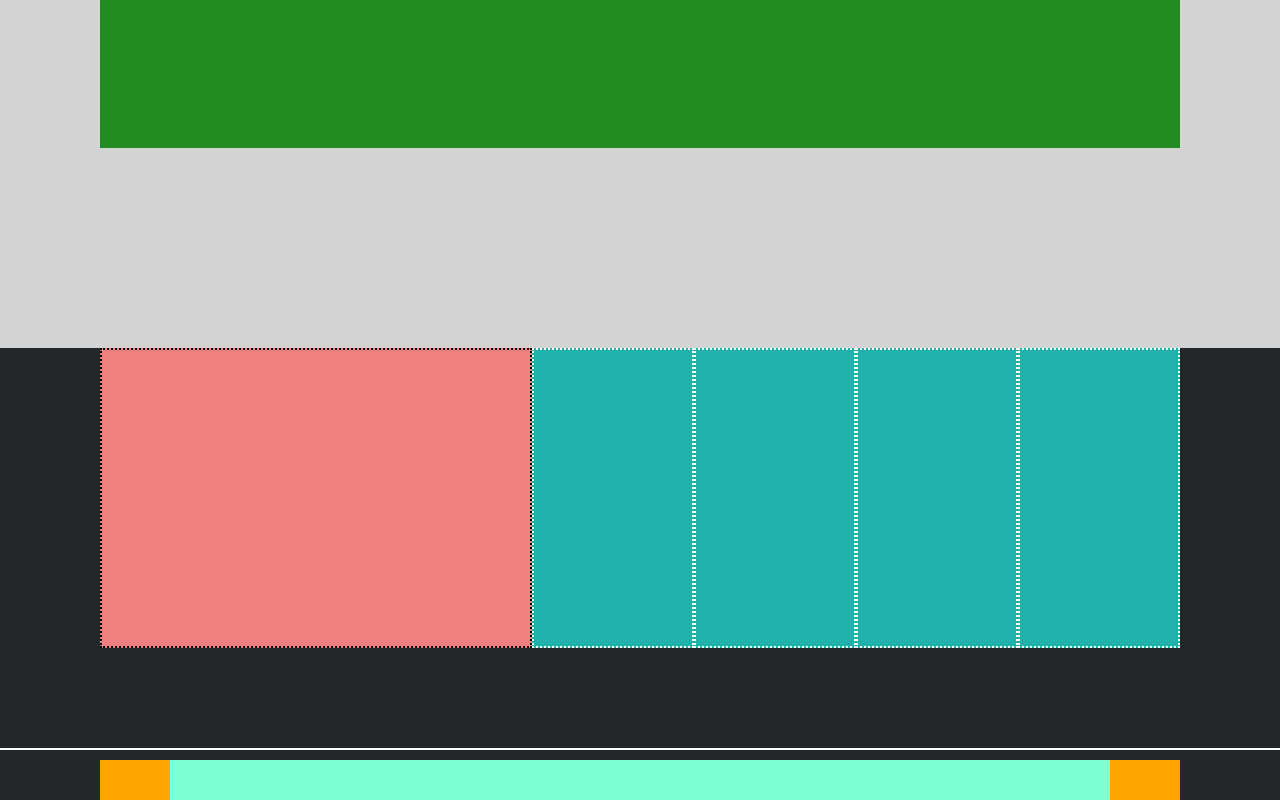
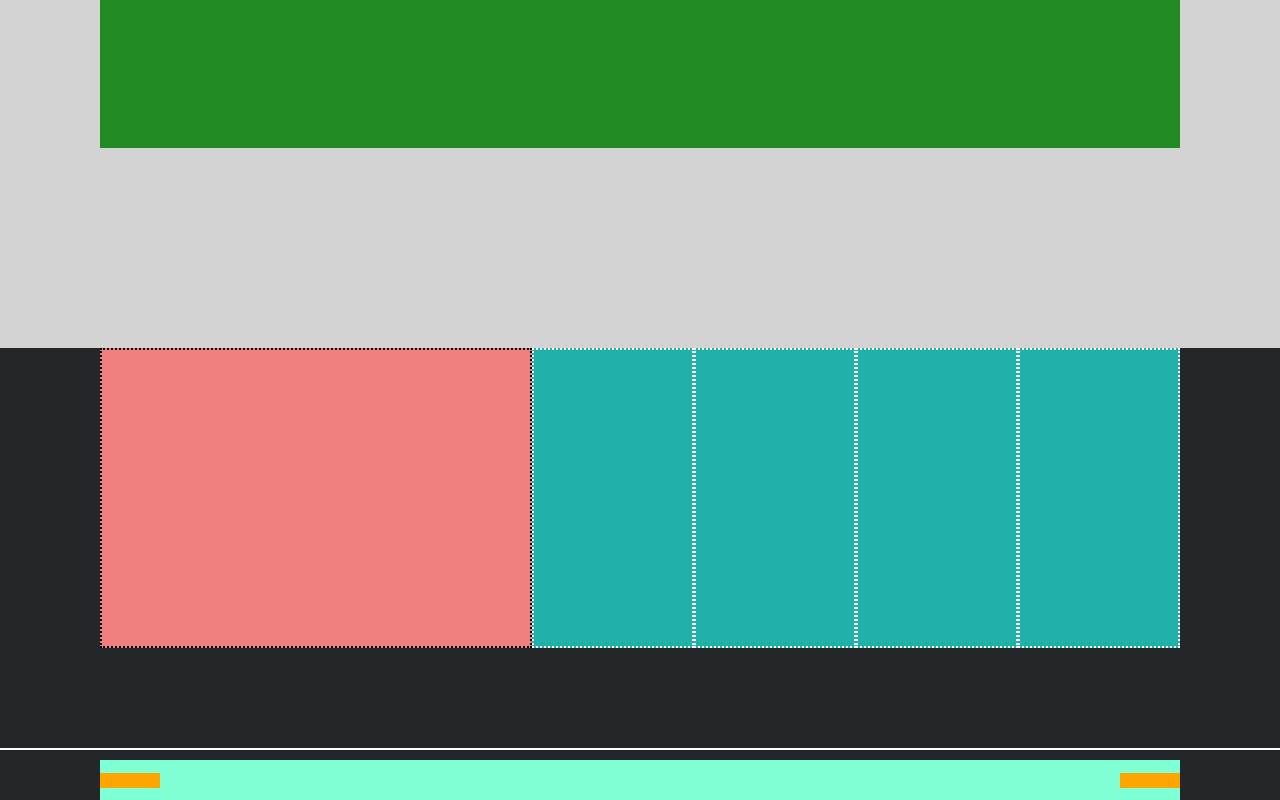
Before and after one commit to MateuszKacperski/htmlcss-struttura-discord, a plain HTML site: page index.html in a window 1280 px wide. Shown: the part 2002-2802 px from the top of the page. Drawn offline with Linux system fonts and the light colour scheme.

Commit message:
fixing end-footer

```diff
--- a/css/style.css
+++ b/css/style.css
@@ -168,11 +168,12 @@ body{
     background-color: #7FFFD4;
     display: flex;
     justify-content: space-between;
+    align-items: center;
 
 }
 
 .box{
-    min-width:70px;
+    flex-basis:60px;
     background-color: orange;
-
+    min-height: 15px;
 }
```
